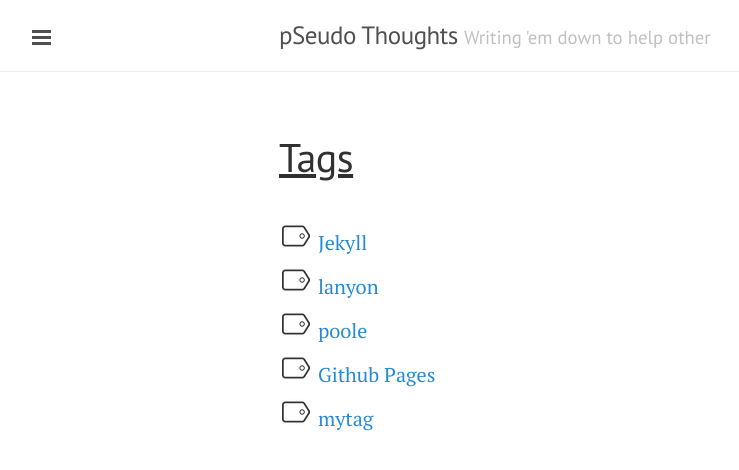
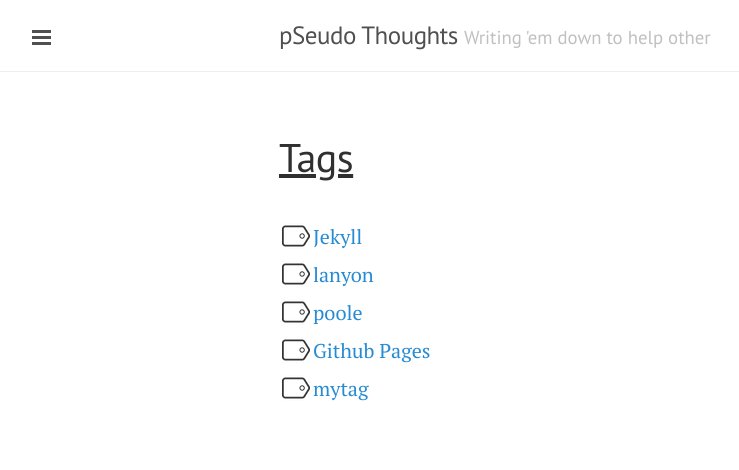
Before and after one commit to DharmeshPandav/dharmeshpandav.github.io, a Jekyll site: the page built from tags/index.html, in a window 1280 px wide. Shown: the top 470 px of the page, without its empty margins (1-740 px from the left). Built offline with Jekyll 4.4.1, drawn with Linux system fonts in a browser that asks for light colours; nearby versions of some CDN libraries; Markdown is read by kramdown in place of the engine named in the settings.

Commit message:
changed config

```diff
--- a/public/css/custom.css
+++ b/public/css/custom.css
@@ -56,7 +56,9 @@
     height: 28px;
     margin-right: 3px;
     margin-left: 3px;
-    display: inline-block;
+    display: block;
+    float: left;
+
 
 }
 
--- a/tags/index.html
+++ b/tags/index.html
@@ -6,8 +6,7 @@ title: Tags
 
     {% for tag in site.tags %}
     <div class="tag-list">
+        <a class="firm" href="/tags/{{ tag[0] }}">{{ tag[0] }}</a>
         <span class="tag-icon-prefix"></span>
-        <a class="firm" href="/tags/{{ tag[0] }}">{{ tag[0] }}</a>
-
     </div>
     {% endfor %}
```
